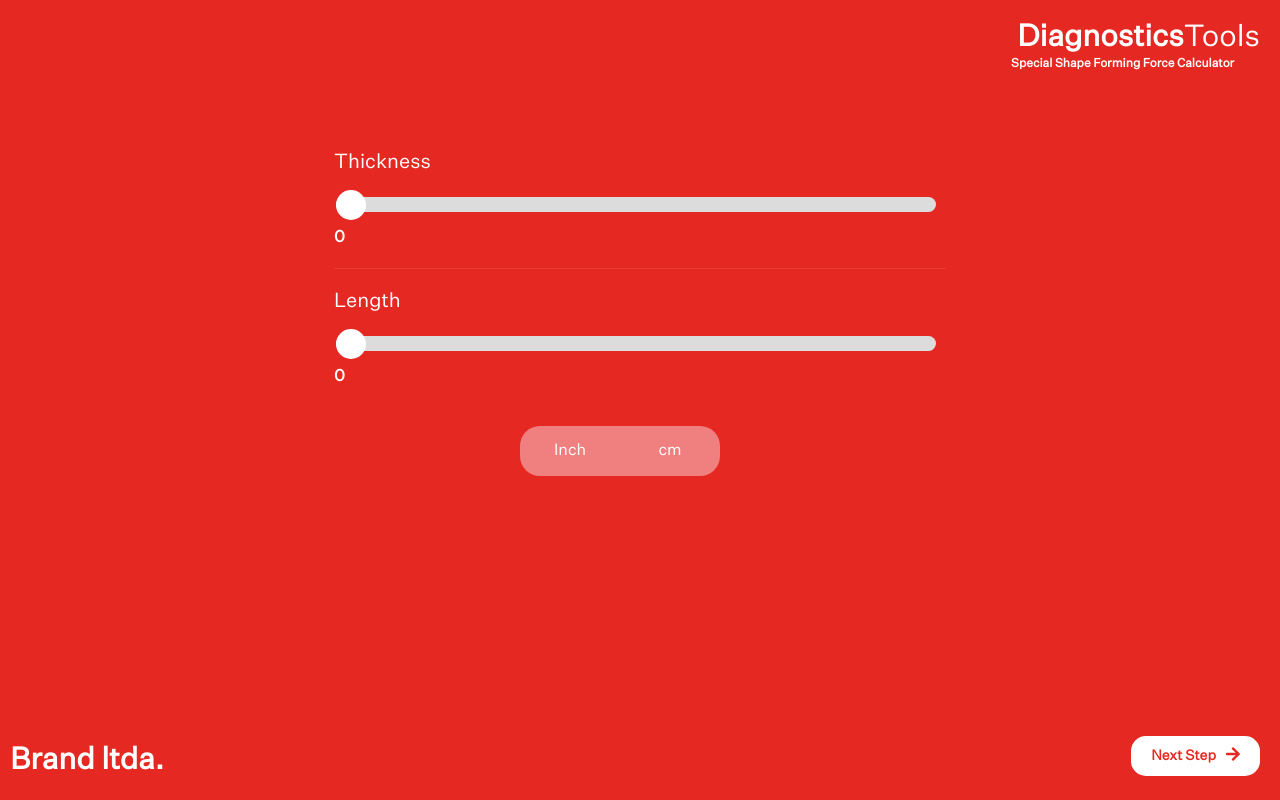
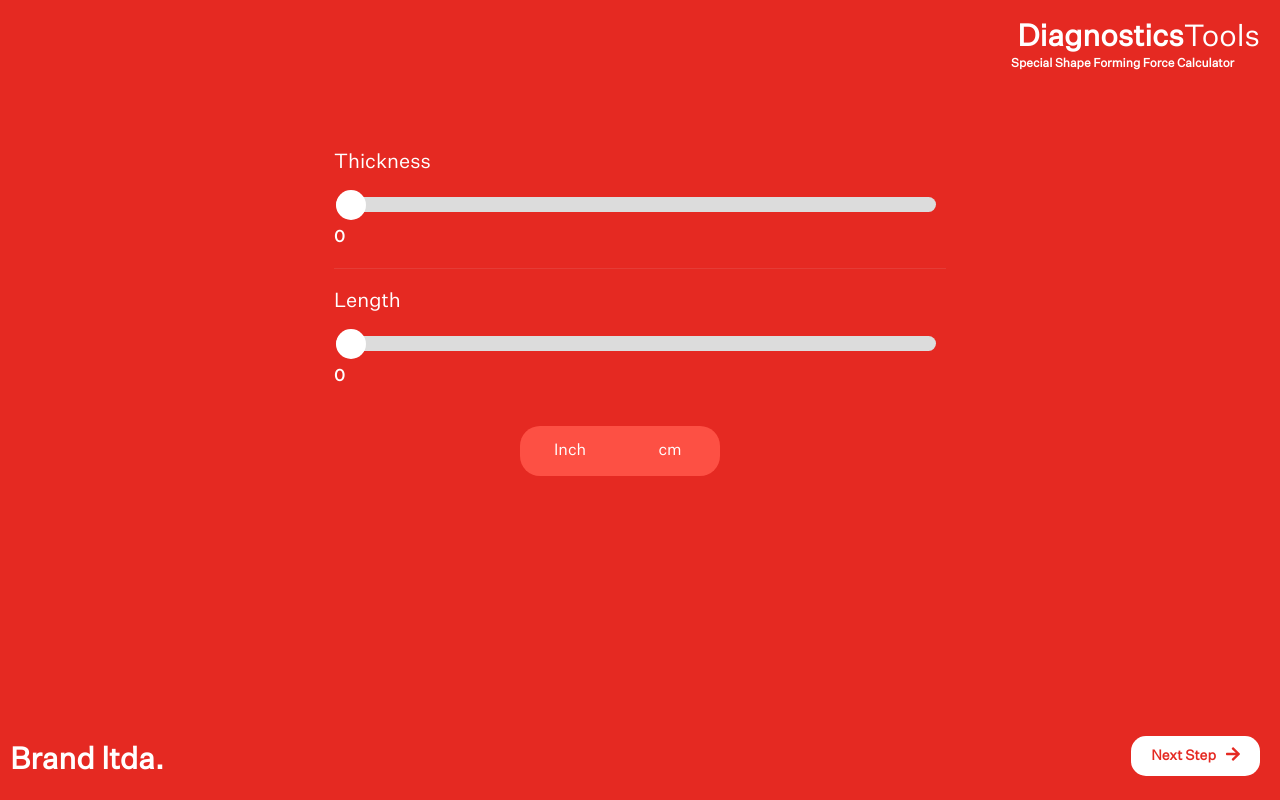
Before and after one commit to edgarkiljak/shape-forming-force-calculator, a React (Create React App) app: page / in a window 1280 px wide. Built offline with nearby package versions, Linux system fonts and the light colour scheme.

Commit message:
toggle button active class logic wip

```diff
--- a/src/components/slide-3/Slide3.js
+++ b/src/components/slide-3/Slide3.js
@@ -2,6 +2,7 @@ import React, { useState, useEffect, useRef } from 'react';
 import Logo from '../logo/Logo';
 import Slider from './Slider';
 import './Slide3.scss';
+import '../buttons/Button.scss';
 import ButtonToggle from '../buttons/ButtonToggle';
 import ButtonWhite from '../buttons/ButtonWhite';
 import { faArrowRight } from '@fortawesome/free-solid-svg-icons';
@@ -32,7 +33,7 @@ const Slide3 = (props) => {
       <ButtonToggle
         key={index}
         onClick={() => handleOnClick(index)}
-        className={activeIndex === index ? 'active' : 'passive'}
+        isActive={activeIndex === index ? 'active' : ' passive'}
         label={el.label}
         side={el.side}
       />
@@ -50,7 +51,6 @@ const Slide3 = (props) => {
 
   // Deal with range slider left/right colours
   const slider = useRef();
-
   const min = slider.min;
   const max = slider.max;
   const value = slider.value;
@@ -63,10 +63,8 @@ const Slide3 = (props) => {
 
     slider.current.oninput = function () {
       slider.current.style.background = `linear-gradient(to right, red 0%, red ${
-        ((this.value - this.min) / (this.max - this.min)) * 100
-      }%, #DEE2E6 ${
-        ((this.value - this.min) / (this.max - this.min)) * 100
-      }%, #DEE2E6 100%)`;
+        ((value - min) / (max - min)) * 100
+      }%, #DEE2E6 ${((value - min) / (max - min)) * 100}%, #DEE2E6 100%)`;
     };
   }
 
```
Also changed, not shown: 1 other file (tests, documents, lock files or other folders).
